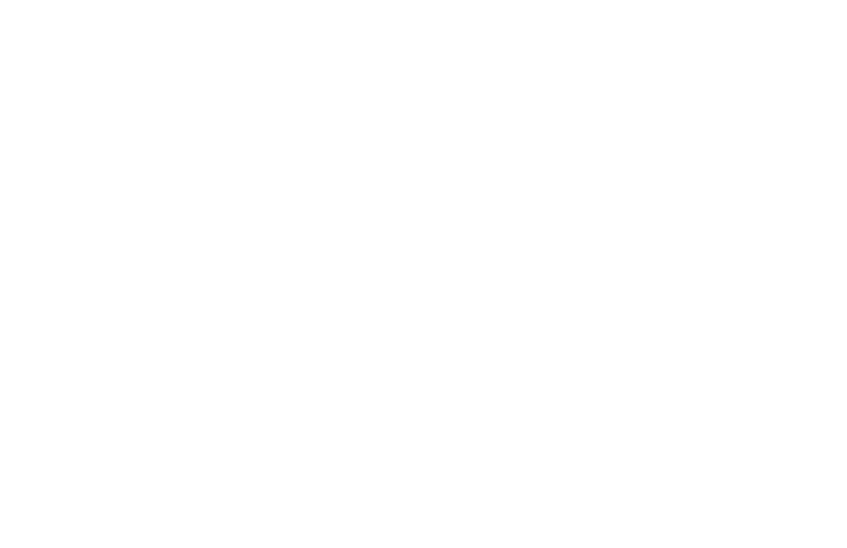
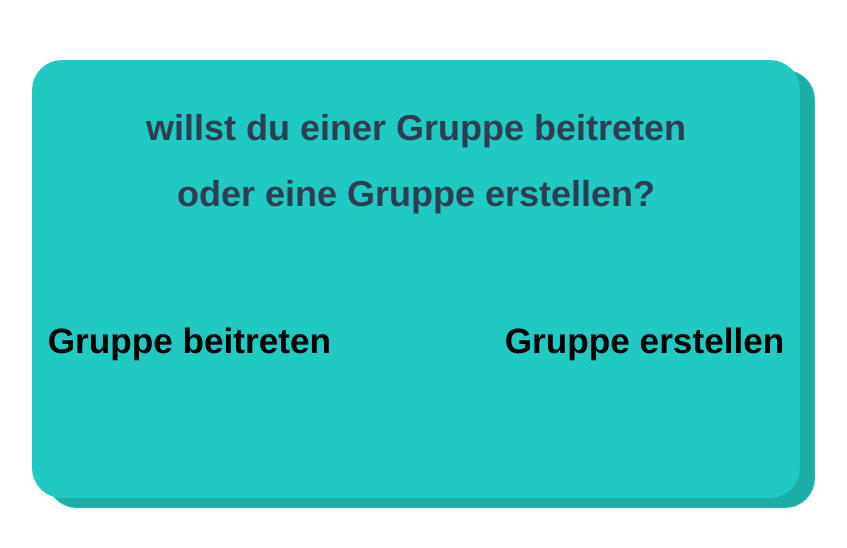
Before and after one commit to Aegid1/Webtech_Frontend, a Vue app: page /RegistrationQuestion in a window 1280 px wide. Before the commit this address had no page. Shown: the part 128-676 px from the top of the page, without its empty margins (224-1071 px from the left). Built offline with nearby package versions, Linux system fonts and the light colour scheme.

Commit message:
changes to eslint, added group creation

```diff
--- a/package.json
+++ b/package.json
@@ -17,13 +17,14 @@
   "devDependencies": {
     "@babel/core": "^7.12.16",
     "@vue/cli-plugin-babel": "~5.0.0",
-    "@vue/cli-plugin-eslint": "~5.0.0",
     "@vue/cli-plugin-router": "~5.0.0",
     "@vue/cli-plugin-unit-jest": "~5.0.0",
     "@vue/cli-service": "~5.0.0",
     "@vue/test-utils": "^2.0.0-0",
     "@vue/vue3-jest": "^27.0.0-alpha.1",
     "babel-jest": "^27.0.6",
+    "eslint": "^8.51.0",
+    "eslint-plugin-vue": "^9.17.0",
     "jest": "^27.0.5"
   }
 }
--- a/src/components/HelloWorld.vue
+++ b/src/components/HelloWorld.vue
@@ -10,7 +10,6 @@
     <ul>
       <li><a href="https://github.com/vuejs/vue-cli/tree/dev/packages/%40vue/cli-plugin-babel" target="_blank" rel="noopener">babel</a></li>
       <li><a href="https://github.com/vuejs/vue-cli/tree/dev/packages/%40vue/cli-plugin-router" target="_blank" rel="noopener">router</a></li>
-      <li><a href="https://github.com/vuejs/vue-cli/tree/dev/packages/%40vue/cli-plugin-eslint" target="_blank" rel="noopener">eslint</a></li>
       <li><a href="https://github.com/vuejs/vue-cli/tree/dev/packages/%40vue/cli-plugin-unit-jest" target="_blank" rel="noopener">unit-jest</a></li>
     </ul>
     <h3>Essential Links</h3>
--- a/src/router/index.js
+++ b/src/router/index.js
@@ -5,6 +5,7 @@ import RegistrationView from '../views/RegistrationView.vue'
 import ProfileView from '../views/ProfileView.vue'
 import SettingsView from '../views/SettingsView.vue'
 import DarkModeView from '../views/DarkModeView.vue'
+import RegistrationQuestionView from '../views/RegistrationQuestionView.vue'
 
 const routes = [
   {
@@ -37,6 +38,11 @@ const routes = [
     path: '/DarkModeView',
     name: 'DarkModeView',
     component: DarkModeView
+  },
+  {
+    path: '/RegistrationQuestion',
+    name: 'RegistrationQuestionView',
+    component: RegistrationQuestionView
   }
 ]
 
--- a/src/views/LoginView.vue
+++ b/src/views/LoginView.vue
@@ -40,7 +40,6 @@
 </template>
 
 <script>
-// eslint-disable-next-line camelcase
 import jwt_decode from 'jwt-decode'
 export default {
   name: 'LoginView',
--- /dev/null
+++ b/src/views/RegistrationQuestionView.vue
@@ -0,0 +1,91 @@
+<template>
+
+    <div class = "wrapperLoginForm">
+        <div v-if="createGroup === false && joinGroup === false">
+            <div style='padding-top: 3%;'>
+                <h1> willst du einer Gruppe beitreten </h1>
+                <h1> oder eine Gruppe erstellen? </h1>
+            </div>
+
+            <div>
+                <span class = "button button:hover" style="margin-right: 20%; margin-top: 10%;" @click = "toggleJoinGroup()" >Gruppe beitreten</span>
+                <span class = "button button:hover" @click = "toggleCreateGroup()" >Gruppe erstellen</span>
+            </div>
+        </div>
+
+        <div v-if="createGroup === true && groupName === ''">
+            <div style='padding-top: 3%;'>
+                <h1> Wie soll deine Gruppe heißen? </h1>
+            </div>
+
+            <div>
+                <input type = "text" class ="inputField" id="groupName">
+            </div>
+        </div>
+
+
+
+    </div>
+
+</template>
+
+<script>
+export default {
+    name: 'RegistrationQuestionView',
+
+    data() {
+        return{
+            createGroup: false,
+            joinGroup: false,
+            groupName: ''
+        }
+    },
+
+
+    methods: {
+
+        toggleCreateGroup(){
+            this.createGroup = true;
+        },
+        toggleJoinGroup(){
+            this.joinGroup = true;
+        }
+    }
+}
+</script>
+
+<style scoped>
+.button {
+  display: inline-block;
+  padding: 5px 10px;
+  background-color: #20c9c1;
+  border: none;
+  border-radius: 5px;
+  cursor: pointer;
+  font-size: 220%;
+}
+
+.button:hover {
+  background-color: #ffffff;
+}
+
+.wrapperLoginForm {
+background-color: #20c9c1;
+padding-bottom: 10%;
+border-radius: 30px 30px 30px 30px;
+width: 60%;
+height:60%;
+margin-top: 10%;
+margin-left: 20%;
+box-shadow: 15px 10px 1px #1bada6;
+}
+
+.inputField {
+margin-top: 5%;
+border-radius: 30px 30px 30px 30px;
+width: 50%;
+padding: 1vh;
+background-color: white;
+
+}
+</style>
--- a/src/views/RegistrationView.vue
+++ b/src/views/RegistrationView.vue
@@ -1,14 +1,11 @@
 <template>
-    <div class="container">
-      <div class="DivWrapper">
-        <div class="firstDiv"></div>
         <div class="secondDiv">
           <form>
             <h1>Register To Manage Your Shared Flat</h1>
             <div class ="WrapperLoginForm">
               <div class="loginForm">
                 <label for="exampleFirstname" class="Form-titles"><b><h2>Firstname</h2></b></label>
-                <input type="" class="InputFields" id="examplefirstName" required aria-describedby="emailHelp">
+                <input type="text" class="InputFields" id="examplefirstName" required aria-describedby="emailHelp">
                 <label for="exampleLastname" class="Form-titles"><b><h2>Lastname</h2></b></label>
                 <input type="String" class="InputFields" id="exampleLastname" required aria-describedby="emailHelp">
               </div>
@@ -36,9 +33,6 @@
             </div>
           </form>
         </div>
-        <div class="thirdDiv"></div>
-      </div>
-    </div>
   </template>
 
 <script>
@@ -115,20 +109,13 @@ export default {
 </script>
 
 <style scoped>
-  .firstDiv {
-    height: 130vh;
-    width: 15%;
-    z-index: 0;
-    border-radius: 0px 30px 0px 0px;
-    background-color: #20c9c1;
-    float: left;
-  }
 
   .secondDiv{
     width: 60%;
     height: 0px;
     z-index: 0;
     margin: 0 auto;
+    margin-bottom: 10px;
   }
 
   .thirdDiv{
--- a/src/views/ScoreboardView.vue
+++ b/src/views/ScoreboardView.vue
@@ -161,10 +161,9 @@ margin-left: 2.5vh;
 width: 90%;
 height: 83%;
 z-index: 10;
-border-radius: 30px 30px 30px 30px;
+border-radius: 30px 30p"Aegidius.Haslauer@Student.HTW-Berlin.de"x 30px 30px;
 box-shadow: 15px -2px 50px #00000022;
 }
-
 .SCORES{
 margin-top: 20vh;
 margin-left: 5vh;
```
Also changed, not shown: .eslintrc.js (added), 8 other files (tests, documents, lock files or other folders).
